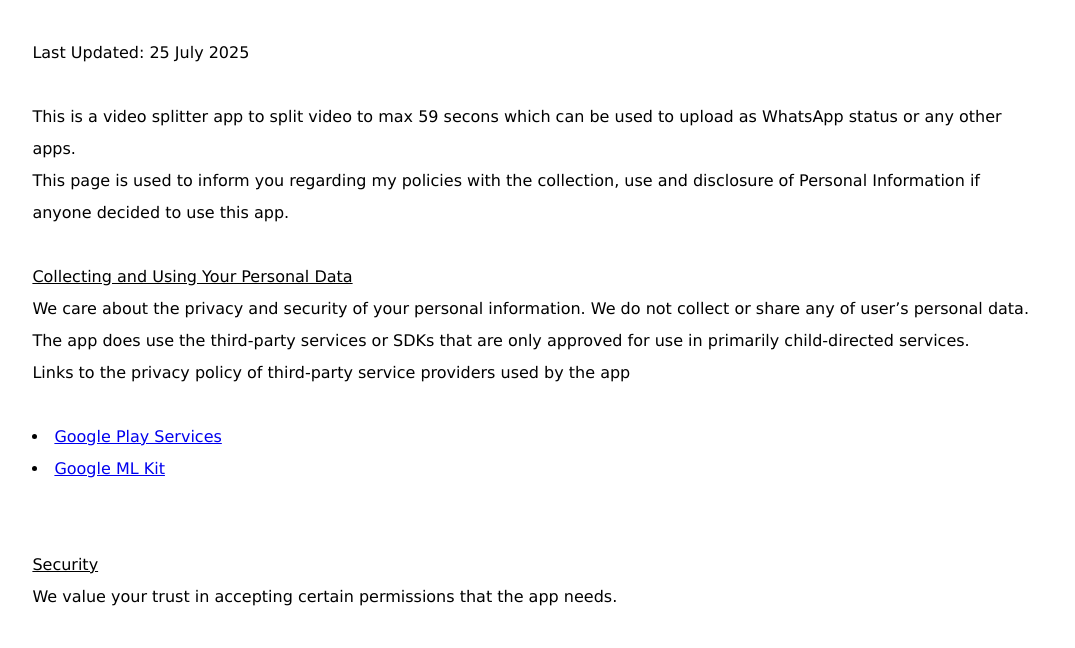
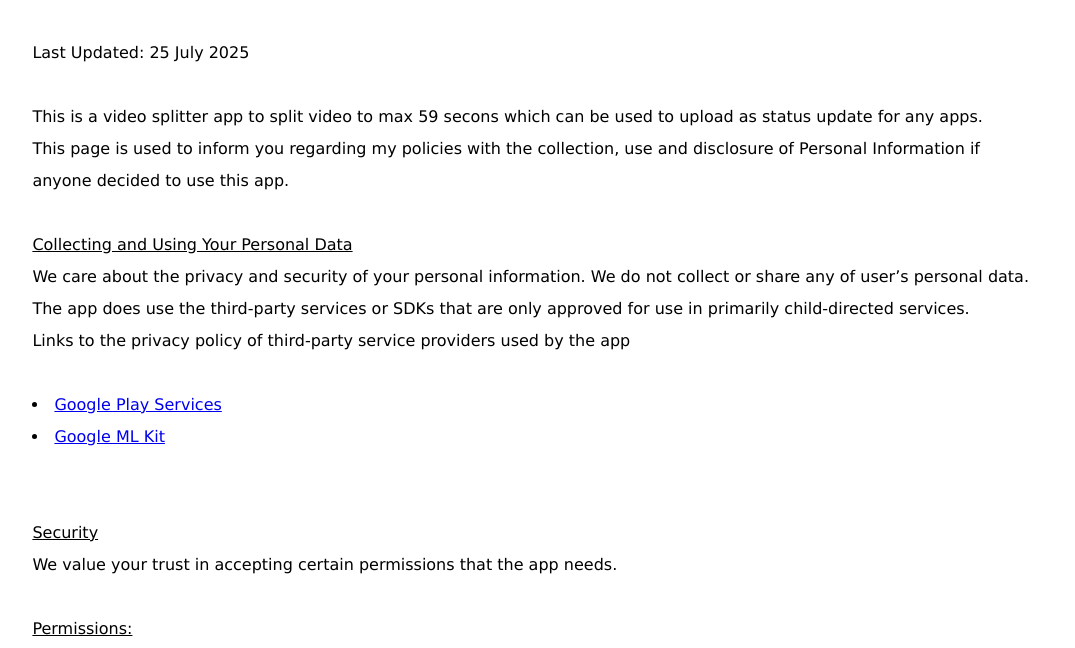
Before and after one commit to chanchadia/MyMobApps, a plain HTML site: page Privacy_Policy.html in a window 1280 px wide. Shown: the part 138-786 px from the top of the page, without its empty margins (102-1177 px from the left). Drawn offline with Linux system fonts and the light colour scheme.

Commit message:
Update Privacy_Policy.html

```diff
--- a/Privacy_Policy.html
+++ b/Privacy_Policy.html
@@ -19,7 +19,7 @@
 	<br/>
 	<br/>
 
-	This is a video splitter app to split video to max 59 secons which can be used to upload as WhatsApp status or any other apps.
+	This is a video splitter app to split video to max 59 secons which can be used to upload as status update for any apps.
 	<br/>
 
 This page is used to inform you regarding my policies with the collection, use and disclosure of Personal Information if anyone decided to use this app.
@@ -82,4 +82,5 @@ We may update our Privacy Policy from time to time. We will notify you of any ch
 
 
 
+
 </html>
```
